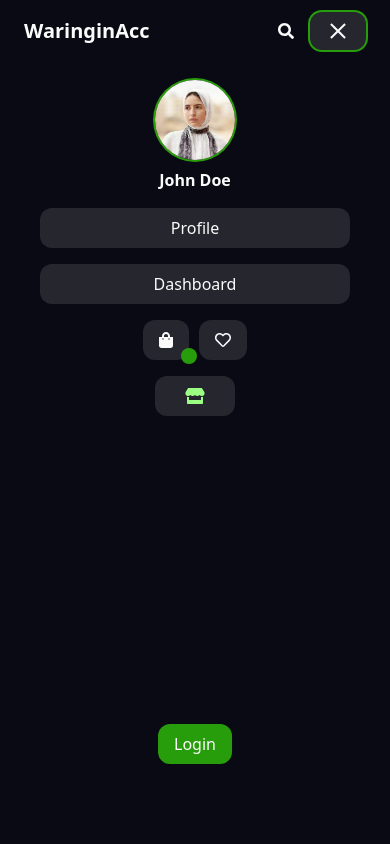
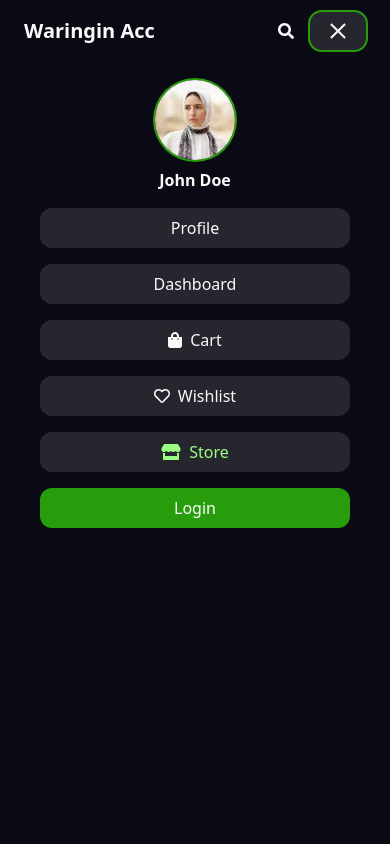
Before and after one commit to charismanapriandi/waringin-ecommerce, a Next.js app: page / in a window 390 px wide. Both pictures are taken after a click on the button 338 px from the left and 31 px from the top of the page. Shown: the top 844 px of the page. Built offline with nearby package versions, Linux system fonts and the light colour scheme.

Commit message:
improve responsive

```diff
--- a/components/atoms/Radio.js
+++ b/components/atoms/Radio.js
@@ -5,7 +5,7 @@ const Radio = ({ children, label, name, active, ...rest }) => {
     return (
         <label
             htmlFor={`sorter-${label}`}
-            className={`${active ? 'bg-background-active hover:bg-background-800 hover:ring hover:ring-background-active' : 'bg-background-800 hover:bg-background-active'} block px-4 py-2 rounded-xl transition-all duration-300`}>
+            className={`${active ? 'bg-background-active' : 'bg-background-800 hover:bg-background-active'} block px-4 py-2 rounded-xl transition-all duration-300`}>
                 <input
                     { ...rest }
                     type="radio"
--- a/components/molecules/Blocker.js
+++ b/components/molecules/Blocker.js
@@ -1,3 +1,5 @@
+import useScrollBody from "../../hook/useScrollBody"
+
 const Blocker = ({ status, ...rest }) => {
     return (
         <div
--- a/components/molecules/CardProduct.js
+++ b/components/molecules/CardProduct.js
@@ -5,6 +5,7 @@ import Image from 'next/image'
 import { useState } from 'react'
 import { useDispatch } from 'react-redux'
 import useMoney from '../../hook/useMoney'
+import useScrollBody from '../../hook/useScrollBody'
 import { setProductDetile } from '../../store/actions/memoryAction'
 import { openProductDetile } from '../../store/actions/statusAction'
 import { Button, Gap } from '../atoms'
@@ -12,7 +13,7 @@ import { Button, Gap } from '../atoms'
 const CardProduct = ({ image, name, price, payload }) => {
     const [favorite, setFavorite] = useState(false)
     const dispatch = useDispatch()
-
+    const scrollBody = useScrollBody()
     return (
         <div className="w-64 border border-background-800 rounded-3xl overflow-hidden mb-2 mx-1 relative">
             <div className="w-60 h-60 overflow-hidden mx-auto mt-2 rounded-2xl relative">
@@ -41,6 +42,7 @@ const CardProduct = ({ image, name, price, payload }) => {
                 <Button onClick={() => {
                     dispatch(openProductDetile())
                     dispatch(setProductDetile(payload))
+                    scrollBody()
                 }}>
                     lihat detail produk
                 </Button>
--- a/components/molecules/Navbar.js
+++ b/components/molecules/Navbar.js
@@ -2,7 +2,7 @@ import { FontAwesomeIcon } from '@fortawesome/react-fontawesome'
 import { faCommentAlt, faHeart } from '@fortawesome/free-regular-svg-icons'
 import { NavLink, useLocation } from 'react-router-dom'
 import { Container } from '.'
-import { faSearch, faShoppingBag, faStore, faTimes } from '@fortawesome/free-solid-svg-icons'
+import { faChevronLeft, faSearch, faShoppingBag, faStore, faTimes } from '@fortawesome/free-solid-svg-icons'
 import Image from 'next/image'
 import usePosition from '../../hook/usePosition'
 import { Input, Button } from '..'
@@ -14,6 +14,7 @@ import { openFilter, openLiveChat } from '../../store/actions/statusAction'
 import Link from 'next/link'
 import LiveChat from './LivaChat'
 import useDevice from '../../hook/useDevice'
+import useScrollBody from '../../hook/useScrollBody'
 
 const Navbar = () => {
     const [userMenu, setUserMenu] = useState(false)
@@ -25,13 +26,39 @@ const Navbar = () => {
     const dispatch = useDispatch()
     const location = useLocation()
 
+    const scrollBody = useScrollBody()
+    const deviceSize = useDevice()
+
     return (
         <>
             <nav className="fixed top-0 shadow-md w-full py-3 bg-background-900 z-20 transition-all duration-300">
                 <Container>
                     {/* -------------------- sm -------------------- */}
                     <div className="flex items-center lg:hidden justify-between mx-6">
-                        <p className="font-bold text-xl">WaringinAcc</p>
+                        <div className="flex items-center">
+                            {location.pathname === '/cart' && deviceSize < 1024 &&
+                                <div className="mr-4">
+                                    <NavLink to="/">
+                                        <Button>
+                                            <FontAwesomeIcon icon={faChevronLeft} />
+                                            {/* <span className="ml-2">home</span> */}
+                                        </Button>
+                                    </NavLink>
+                                </div>
+                            }
+                            {location.pathname === '/wishlist' && deviceSize < 1024 &&
+                                <div className="mr-4">
+                                    <NavLink to="/">
+                                        <Button>
+                                            <FontAwesomeIcon icon={faChevronLeft} />
+                                        </Button>
+                                    </NavLink>
+                                </div>
+                            }
+                            {location.pathname === '/' && <p className="font-bold text-xl">Waringin Acc</p>}
+                        </div>
+                        {location.pathname === '/cart' && <p className="font-bold text-xl">Cart</p>}
+                        {location.pathname === '/wishlist' && <p className="font-bold text-xl">Wishlist</p>}
                         <div className="flex items-center">
                             {location.pathname === '/' &&
                                 <>
@@ -62,8 +89,10 @@ const Navbar = () => {
                             <div className="relative ml-4">
                                 <button
                                     className={'bg-background-800 rounded-xl p-3 w-14 focus:ring-2 focus:ring-background-active transition-all duration-300'}
-                                    onClick={() => setIsOpen(!isOpen)}
-                                    >
+                                    onClick={() => {
+                                        setIsOpen(!isOpen)
+                                        scrollBody()
+                                    }}>
                                         {/* times  */}
                                     <div className={`${isOpen ? 'w-5' : 'w-0 opacity-40'} rotate-45 origin-center transform absolute left-1/2 top-1/2 -translate-x-1/2 -translate-y-1/2 h-0.5 bg-text-800 transition-all duration-300`}/>
                                     <div className={`${isOpen ? 'w-5' : 'w-0 opacity-40'} -rotate-45 origin-center transform absolute left-1/2 top-1/2 -translate-x-1/2 -translate-y-1/2 h-0.5 bg-text-800 transition-all duration-300`}/>
@@ -76,7 +105,7 @@ const Navbar = () => {
                         </div>
                     </div>
                     {/* panel  */}
-                    <div className={`${isOpen ? "top-14 right-0 left-0 bottom-0" : "top-full -bottom-full right-0 left-0"} lg:hidden fixed bg-background-900 transition-all duration-300 ease-in-out`}>
+                    <div className={`${isOpen ? "top-14 right-0 left-0 bottom-0 opacity-100 pointer-events-auto" : "top-full -bottom-full right-0 left-0 opacity-0 pointer-events-none"} lg:hidden fixed bg-background-900 transition-all duration-300 ease-in-out`}>
                         <div className="flex justify-center mt-6">
                             <div
                                 onClick={() => setUserMenu(!userMenu)}
@@ -100,34 +129,37 @@ const Navbar = () => {
                                 Dashboard
                             </Button>
                         </div>
-                        <div className="flex justify-center">
-                            <div className="relative">
-                                <Button>
+                        <div className="mb-4 mx-10">
                             <NavLink to="/cart" activeClassName="font-bold text-text-active">
+                                <Button onClick={() => {
+                                    setIsOpen(false)
+                                    scrollBody()}}>
                                     <FontAwesomeIcon icon={faShoppingBag} />
-                                        <span className="absolute -bottom-1 -right-2 p-2 rounded-full bg-background-active text-xs"></span>
+                                    <span className="ml-2">Cart</span>
+                                </Button>
                             </NavLink>
+                        </div>
+                        <div className="mb-4 mx-10">
+                            <NavLink to="/wishlist" activeClassName="font-bold text-text-active">
+                                <Button onClick={() => {
+                                    setIsOpen(false)
+                                    scrollBody()}}>
+                                    <FontAwesomeIcon icon={faHeart} />
+                                    <span className="ml-2">Wishlist</span>
                                 </Button>
+                            </NavLink>
                         </div>
-                            <Gap width={10} />
-                            <div>
-                                <Button>
-                                    <NavLink to="/wishlist" activeClassName="font-bold text-text-active">
-                                        <FontAwesomeIcon icon={faHeart} />
+                        <div className="mb-4 mx-10">
+                            <NavLink exact to="/" activeClassName="font-bold text-text-active">
+                                <Button onClick={() => {
+                                    setIsOpen(false)
+                                    scrollBody()}}>
+                                    <FontAwesomeIcon icon={faStore} />
+                                    <span className="ml-2">Store</span>
+                                </Button>
                             </NavLink>
-                                </Button>
                         </div>
-                        </div>
-                        <div className="flex justify-center">
-                            <div className="w-20 mt-4">
-                                <Button>
-                                    <NavLink exact to="/" activeClassName="font-bold text-text-active">
-                                        <FontAwesomeIcon icon={faStore} />
-                                    </NavLink>
-                                </Button>
-                            </div>
-                        </div>
-                            <div className="absolute bottom-20 left-1/2 transform -translate-x-1/2">
+                        <div className="mb-4 mx-10">
                             <Link href="/auth" passHref>
                                 <Button active={true}>Login</Button>
                             </Link>
@@ -141,7 +173,7 @@ const Navbar = () => {
                                 <p className="font-bold text-xl">WaringinAcc</p>
                             </li>
                             <li className="hover:text-background-active transition-all duration-300">
-                                <NavLink exact activeClassName="text-text-active font-bold" to="/">etalase</NavLink>
+                                <NavLink exact activeClassName="text-text-active font-bold" to="/">Store</NavLink>
                             </li>
                         </ul>
                         <div className={`${position > 50 && location.pathname === '/' ? 'ml-0 opacity-100 pointer-events-auto': 'lg:-mt-10 lg:opacity-0 pointer-events-none'} w-full px-10 flex transition-all duration-300`}>
@@ -158,14 +190,14 @@ const Navbar = () => {
                             </div>
                         </div>
                         <ul className="flex items-center">
-                            <li className="relative">
+                            {/* <li className="relative">
                                 <div
                                     onClick={() => dispatch(openLiveChat())}
                                     className="relative mr-6 text-xl hover:text-background-active cursor-pointer transition-all duration-300">
                                     <FontAwesomeIcon icon={faCommentAlt} />
                                 </div>
                                 <LiveChat />
-                            </li>
+                            </li> */}
                             <li className="relative mr-6 text-xl hover:text-background-active cursor-pointer transition-all duration-300">
                                 <NavLink to="/cart" activeClassName="font-bold text-text-active">
                                     <FontAwesomeIcon icon={faShoppingBag} />
--- a/components/molecules/ProductDetile.js
+++ b/components/molecules/ProductDetile.js
@@ -12,6 +12,7 @@ import { closeProductDetile } from "../../store/actions/statusAction"
 import Blocker from "./Blocker"
 import DropdownCenter from "./DropdownCenter"
 import useMoney from "../../hook/useMoney"
+import useScrollBody from "../../hook/useScrollBody"
 
 const ProductDetile = ({ setStatus, children }) => {
     const [isColor, setIsColor] = useState(false)
@@ -20,6 +21,7 @@ const ProductDetile = ({ setStatus, children }) => {
     const productDetile = useSelector(state => state.status.product_detile)
     const dispatch = useDispatch()
     const payload = useSelector(state => state.memory.product_detile_payload)
+    const scrollBody = useScrollBody()
 
     const color = [
         {
@@ -44,23 +46,30 @@ const ProductDetile = ({ setStatus, children }) => {
         <>
             <Blocker
                 status={productDetile}
-                onClick={() => dispatch(closeProductDetile())} />
+                onClick={() => {
+                    dispatch(closeProductDetile())
+                    scrollBody()
+                }} />
             <div
-                className={`${productDetile ? 'pointer-events-auto opacity-100 bottom-0' : 'pointer-events-none opacity-0 -bottom-20'} product-detile bg-background-900 fixed left-1/2 container transform -translate-x-1/2 z-40 rounded-t-3xl p-4 transition-all duration-300`}>
-                <div className="flex justify-center items-center">
+                className={`${productDetile ? 'pointer-events-auto opacity-100 top-0' : 'pointer-events-none opacity-0 top-20'} product-detile h-screen bg-background-900 fixed left-0 lg:left-1/2 lg:container lg:transform lg:-translate-x-1/2 z-40 rounded-t-3xl transition-all duration-300`}>
+                <div className="flex justify-end items-center px-4 py-2 lg:py-4">
                     <div>
-                        <Button onClick={() => dispatch(closeProductDetile())}>
-                            <FontAwesomeIcon icon={faChevronDown} />
+                        <Button onClick={() => {
+                            dispatch(closeProductDetile())
+                            scrollBody()
+                        }}>
+                            Kembali
+                            {/* <FontAwesomeIcon icon={faChevronDown} /> */}
                         </Button>
                     </div>
                 </div>
 
                 {/* CONTENT */}
 
-                <Gap height={20} />
-                <div className="flex">
+                {/* <Gap height={20} /> */}
+                <div className="block lg:flex overflow-y-auto p-4">
                     {/* LEFT */}
-                    <div className="w-1/3">
+                    <div className="lg:w-1/3">
                         <div className="w-64 h-64 relative rounded-xl overflow-hidden mx-auto">
                             <Image
                                 src={"/images/"+payload?.image}
@@ -95,8 +104,8 @@ const ProductDetile = ({ setStatus, children }) => {
                         </div> */}
                     </div>
                     {/* RIGHT */}
-                    <div className="w-2/3">
-                        <p className="font-bold text-lg">{payload?.name}</p>
+                    <div className="lg:w-2/3 mt-5 lg:mt-0">
+                        <p className="font-bold text-lg text-center">{payload?.name}</p>
                         <p className="mt-2">{payload?.body}</p>
                         <Gap height={20} />
                         <div className="flex items-center mb-2">
--- /dev/null
+++ b/hook/useScrollBody.js
@@ -0,0 +1,20 @@
+// *
+// **
+// to controll scrolling page
+// using with tailwindcss
+
+const useScrollBody = () => {
+    const body = document.querySelector('body')
+
+    const scrollBody = () => {
+        if (body.classList.contains('overflow-hidden')) {
+            return body.classList.remove('overflow-hidden')
+        } else {
+            return body.classList.add('overflow-hidden')
+        }
+    }
+
+    return scrollBody
+}
+
+export default useScrollBody
--- a/styles/globals.css
+++ b/styles/globals.css
@@ -11,6 +11,6 @@
   @apply bg-background-active;
 }
 
-.product-detile {
+/* .product-detile {
   height: calc(100vh - 5vh);
-}
+} */
--- a/views/Cart.js
+++ b/views/Cart.js
@@ -22,8 +22,8 @@ const Cart = () => {
     return (
         <>
             <Container>
-                <div className="flex">
-                    <div className="w-2/3 mr-4">
+                <div className="lg:flex">
+                    <div className="lg:w-2/3 lg:mr-4">
                         <div className="ring ring-background-800 rounded-xl p-4 flex justify-between">
                             <div>
                                 <p>DATA PENERIMA</p>
@@ -48,7 +48,7 @@ const Cart = () => {
                             METODE PENGIRIMAN
                         </div>
                     </div>
-                    <div className="w-1/2">
+                    <div className="lg:w-1/2 mt-4 lg:mt-0">
                         <div className="bg-background-800 w-full rounded-xl p-4">
                             <p className="font-bold">Keranjang</p>
                             <Gap height={20} />
```
Lines whose indentation alone changed are shown as unchanged.
